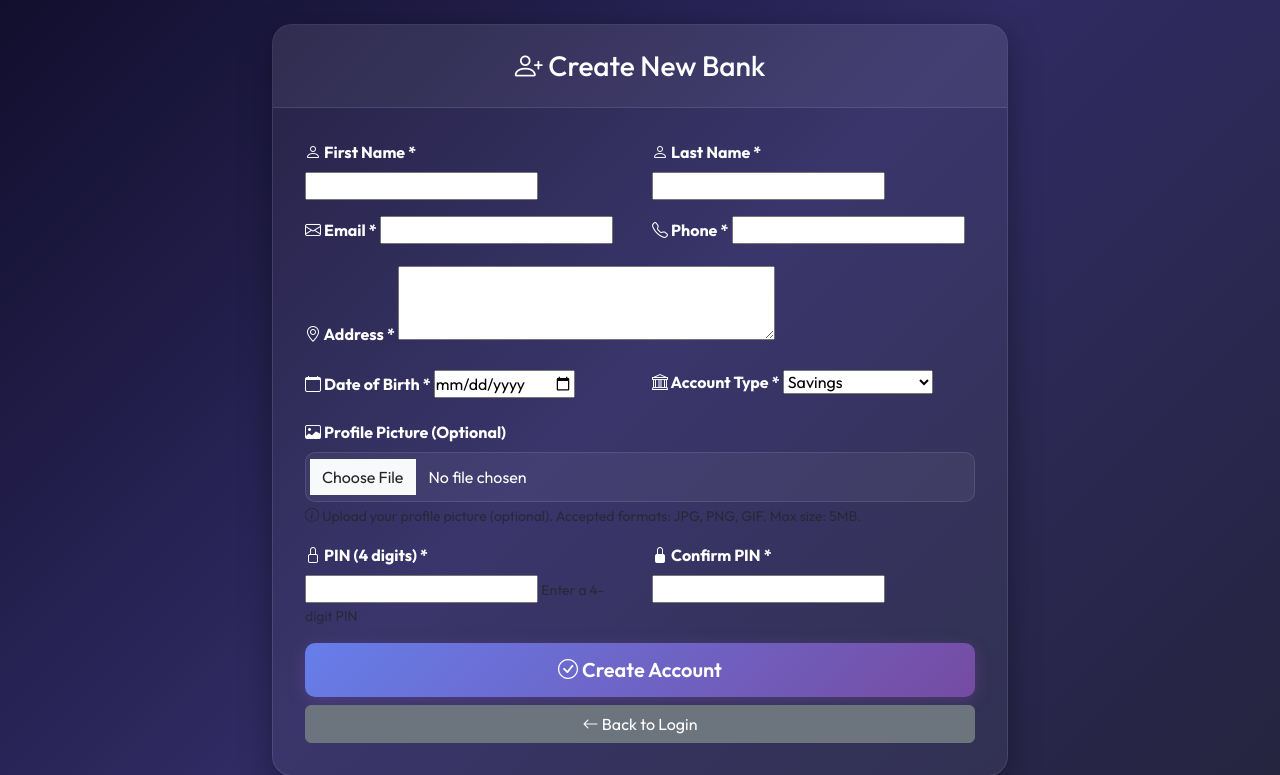
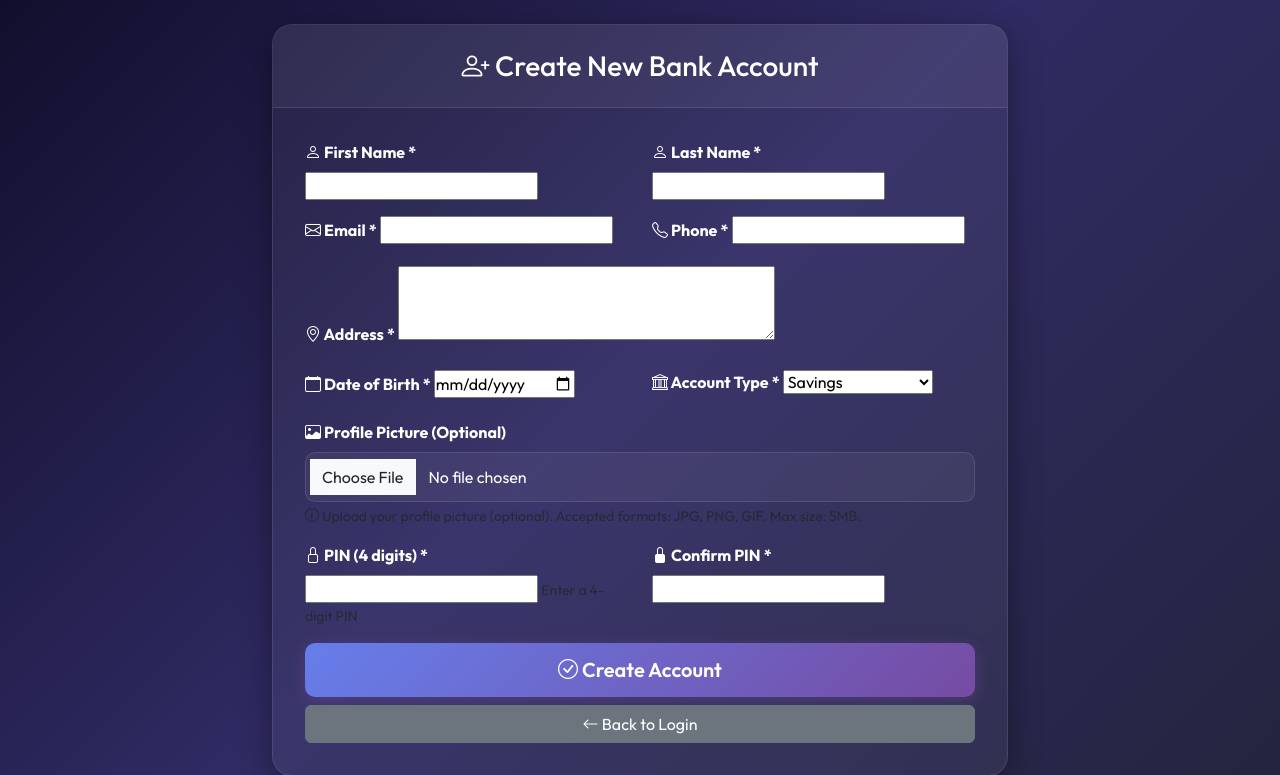
Before and after one commit to ADARSHKS-BCA/Banking-App, a Django app: page /create/ in a window 1280 px wide. Shown: the part 79-854 px from the top of the page. Run offline with Django 5.2, Linux system fonts and the light colour scheme.

Commit message:
changed the account description

```diff
--- a/BankManagement/accounts/templates/accounts/account_create.html
+++ b/BankManagement/accounts/templates/accounts/account_create.html
@@ -7,7 +7,7 @@
     <div class="col-md-8">
         <div class="card">
             <div class="card-header text-center">
-                <h3 class="mb-0"><i class="bi bi-person-plus"></i> Create New Bank </h3>
+                <h3 class="mb-0"><i class="bi bi-person-plus"></i> Create New Bank Account  </h3>
             </div>
             <div class="card-body">
                 <form method="post" enctype="multipart/form-data">
```
